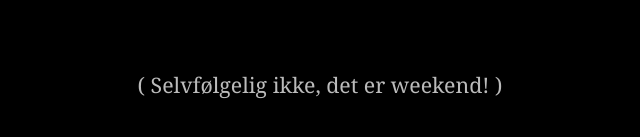
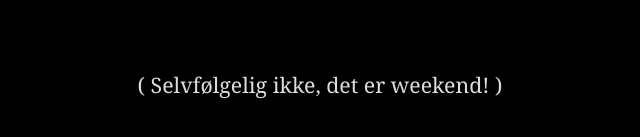
Before and after one commit to Giraaffes/marcus-cool, a website: page static/erdethultimedag/index.html in a window 1280 px wide. Shown: the part 433-570 px from the top of the page, 320-960 px from the left. Drawn offline with nearby package versions, Linux system fonts and the light colour scheme.

Commit message:
text color change

```diff
--- a/static/erdethultimedag/index.html
+++ b/static/erdethultimedag/index.html
@@ -53,7 +53,7 @@
 				font-size: 16pt;
 				font-weight: 500;
 				margin-top: 7rem;
-				color: #bbb;
+				color: #ddd;
 			}
 
 			/*.konami {
```
